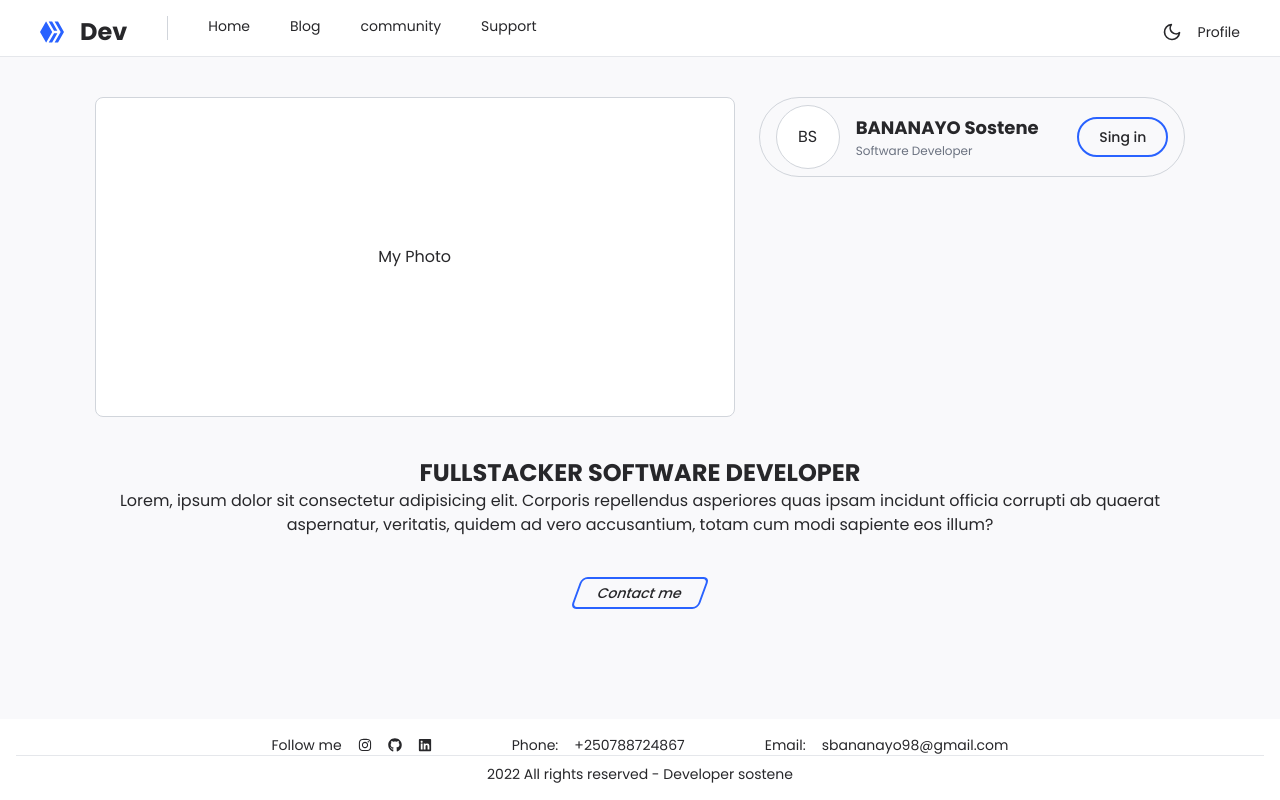
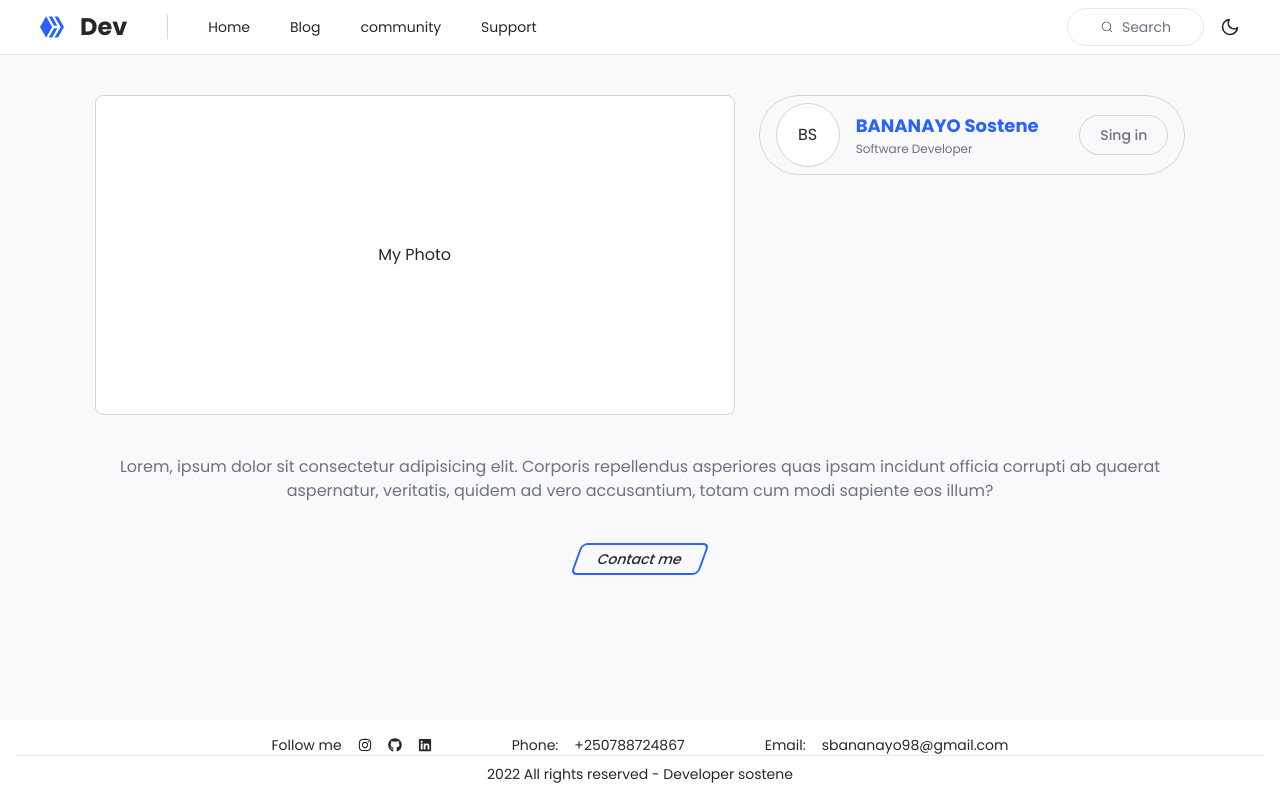
Before and after one commit to Bananayosostene/my-brand-fn, a Next.js app: page / in a window 1280 px wide. Built offline with nearby package versions, Linux system fonts and the light colour scheme.

Commit message:
forgoten changes

```diff
--- a/src/app/layout.tsx
+++ b/src/app/layout.tsx
@@ -3,9 +3,10 @@ import Link from "next/link";
 import "./globals.css";
 import { ThemeProvider } from "@/components/theme-provider";
 import { useTheme } from "next-themes";
-import { FiSun, FiMoon } from "react-icons/fi";
+import { FiSun, FiMoon} from "react-icons/fi";
 import { FaGithub, FaInstagram, FaLinkedin, FaHive } from "react-icons/fa6";
 import SectionHeader from "@/components/SectionHeader";
+import { CiSearch } from "react-icons/ci";
 
 export default function RootLayout({
   children,
@@ -43,11 +44,11 @@ function Header() {
   const { theme, setTheme } = useTheme();
 
   return (
-    <header className="bg-white dark:bg-dark-bg text-sm text-light-text dark:text-dark-text px-10 pt-4 pb-2 border-b border-gray-200 dark:border-gray-700 flex justify-between">
-      <div className=" flex gap-10">
+    <header className="bg-white dark:bg-dark-bg text-sm text-light-text dark:text-dark-text px-10 py-2 border-b border-gray-200 dark:border-gray-700 flex justify-between items-center">
+      <div className=" flex gap-10 justify-center items-center">
         <div className="flex gap-4 justify-center items-center cursor-pointer text-2xl">
-        <FaHive className="text-primary dark:text-white" />
-        <p className="font-bold">Dev</p>
+        <FaHive className="text-primary" />
+        <p className="font-bold ">Dev</p>
         </div>
         <SectionHeader />
         <Link href="./">Home</Link>
@@ -56,13 +57,16 @@ function Header() {
         <Link href="#">Support</Link>
       </div>
       <div className="flex gap-4 items-center ">
+        <div className="flex items-center gap-2 border border-gray-200 dark:border-gray-700 px-8 py-2 rounded-full">
+          <CiSearch /> <p className="text-sm text-gray-500">Search</p>
+        </div>
         <button
           onClick={() => setTheme(theme === 'dark' ? 'light' : 'dark')}
           className="text-xl flex items-center gap-2"
         >
           {theme === 'dark' ? <FiSun /> : <FiMoon />}
         </button>
-        <Link href="/profile">Profile</Link>
+        {/* <Link href="/profile">Profile</Link> */}
       </div>
     </header>
   );
--- a/src/app/page.tsx
+++ b/src/app/page.tsx
@@ -14,7 +14,7 @@ export default function Page() {
                 <p>BS</p>
             </div>
             <div className='flex flex-col justify-center ml-4'>
-              <h1 className='font-bold text-lg'>BANANAYO Sostene</h1>
+              <h1 className='font-bold text-lg text-primary'>BANANAYO Sostene</h1>
               <p className='text-[12px] text-gray-500 dark:text-gray-400'>Software Developer</p>
             </div>
             <div className='flex ml-auto'>
@@ -27,8 +27,7 @@ export default function Page() {
       </div>
 
       <div className='px-20 py-10'>
-        <h1 className='text-2xl font-bold text-center'>FULLSTACKER SOFTWARE DEVELOPER</h1>
-        <p className='text-center text-md'>Lorem, ipsum dolor sit  consectetur adipisicing elit. Corporis repellendus asperiores quas ipsam incidunt officia corrupti ab quaerat aspernatur, veritatis, quidem ad vero accusantium, totam cum modi sapiente eos illum?</p>
+        <p className='text-center text-md text-gray-500 dark:text-gray-400'>Lorem, ipsum dolor sit  consectetur adipisicing elit. Corporis repellendus asperiores quas ipsam incidunt officia corrupti ab quaerat aspernatur, veritatis, quidem ad vero accusantium, totam cum modi sapiente eos illum?</p>
       </div>
       <div>
         <Button  variant='outline'>Contact me</Button>
--- a/src/components/Button.tsx
+++ b/src/components/Button.tsx
@@ -22,7 +22,7 @@ const Button = forwardRef<HTMLButtonElement, ButtonProps>(
       outline:
         ' border-2 border-primary text-light-text  dark:text-dark-text rounded-md px-5 py-1 skew-x-[-20deg]',
       signUp:
-        ' border-2 border-primary  text-light-text  dark:text-dark-text rounded-full h-[2.5rem] px-5',
+        'relative border border-gray-300 dark:border-gray-700  text-gray-500  dark:text-gray-400 rounded-full h-[2.5rem] px-5 overflow-hidden transition-colors duration-300 ease-in-out hover:bg-dark-btn-hover dark:hover:bg-btn-hover focus-visible:ring-secondary-500',
       text: ' text-primary-500 hover:bg-primary-50 focus-visible:ring-primary-500',
     };
 
--- a/tailwind.config.ts
+++ b/tailwind.config.ts
@@ -19,6 +19,7 @@ const config: Config = {
       colors: {
         primary: '#2962FF',
         'btn-hover': '#293547',
+        'dark-btn-hover': '#F4F4F5',
         'btn-hoverBlue': '#3B82F6',
         'light-bg': '#F9F9FB',
         'dark-bg': '#1F2937',
```
